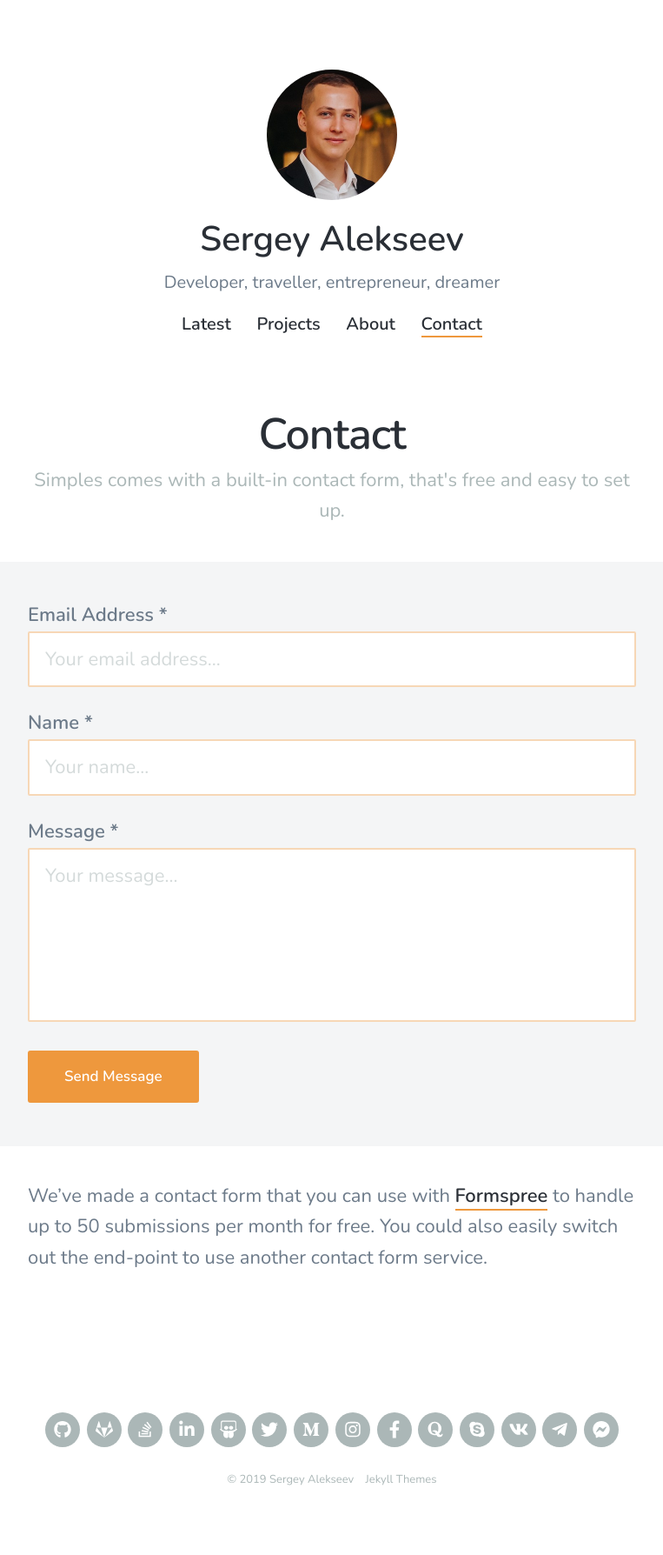
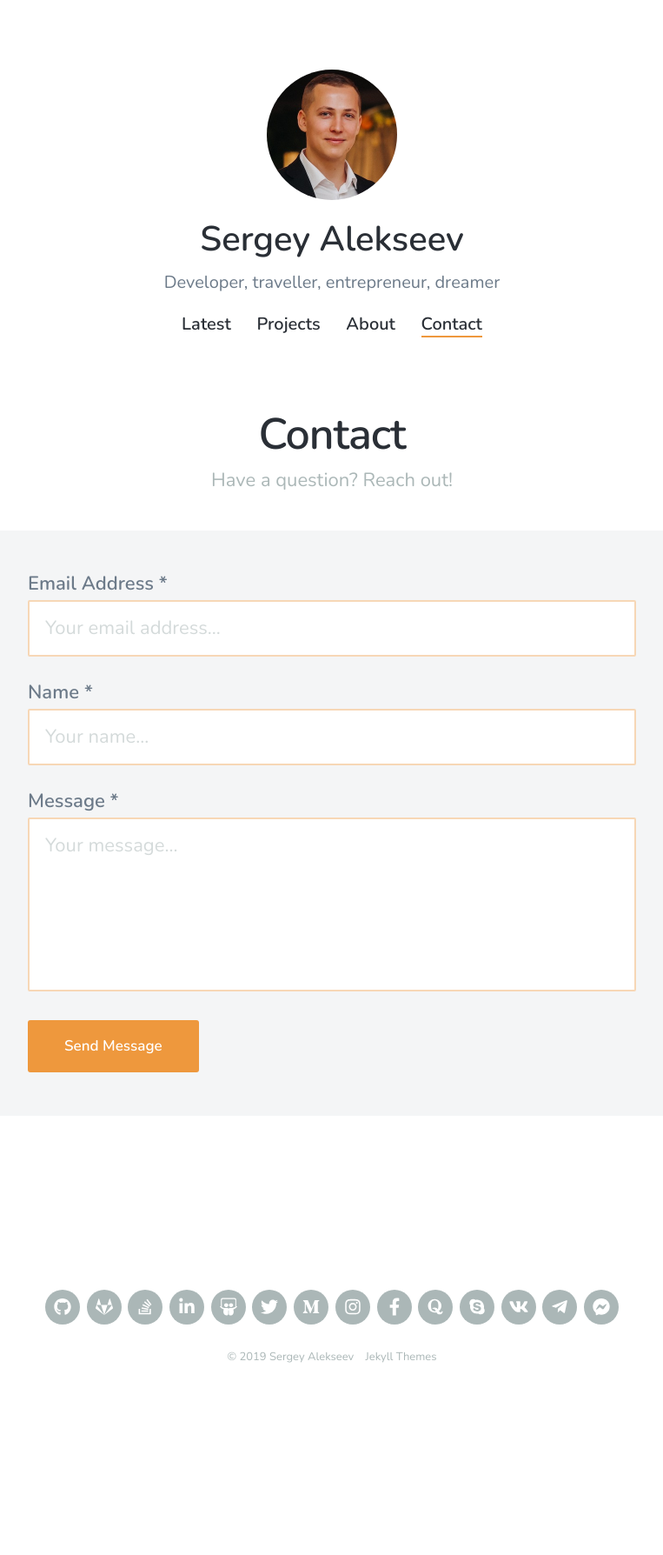
Before and after one commit to sergey-alekseev/sergey-alekseev.github.io, a Jekyll site: the page built from _pages/contact.md, in a window 1280 px wide. Shown: the whole page at 87% size, without its empty margins (258-1021 px from the left). Built offline with Jekyll 4.4.1, drawn with Linux system fonts in a browser that asks for light colours; nearby versions of some CDN libraries; after the commit the page ends 1647 px from its top, so only the background shows below that.

Commit message:
configure /contact

```diff
--- a/_includes/contact-form.html
+++ b/_includes/contact-form.html
@@ -17,8 +17,9 @@
 			<textarea name="message" placeholder="Your message..." class="contact-form__textarea"></textarea>
 		</div>
 
-		<input type="hidden" name="_next" value="{{ site.data.settings.contact_settings.confirmation_url }}" />
+		<!-- <input type="hidden" name="_next" value="{{ site.data.settings.contact_settings.confirmation_url }}" /> -->
 		<input type="hidden" name="_subject" value="{{ site.data.settings.contact_settings.email_subject }}" />
+		<!-- https://help.formspree.io/hc/en-us/articles/360013580813-Honeypot-spam-filtering -->
 		<input type="text" name="_gotcha" style="display: none;" class="contact-form__gotcha" val="">
 
 		<div class="contact-form__item">
--- a/_pages/contact.md
+++ b/_pages/contact.md
@@ -1,10 +1,8 @@
 ---
 title: Contact
-subtitle: Simples comes with a built-in contact form, that's free and easy to set up.
-description: Simples is a super simple blogging theme for Jekyll.
+subtitle: Have a question? Reach out!
+description: Contact form to send a message to Sergey Alekseev.
 featured_image: /images/demo/demo-landscape.jpg
 ---
 
 {% include contact-form.html %}
-
-We've made a contact form that you can use with [Formspree](https://formspree.io/) to handle up to 50 submissions per month for free. You could also easily switch out the end-point to use another contact form service.
```
Also changed, not shown: _data/settings.yml (+5 -3 lines), _pages/thanks.md (deleted, +0 -10 lines).
